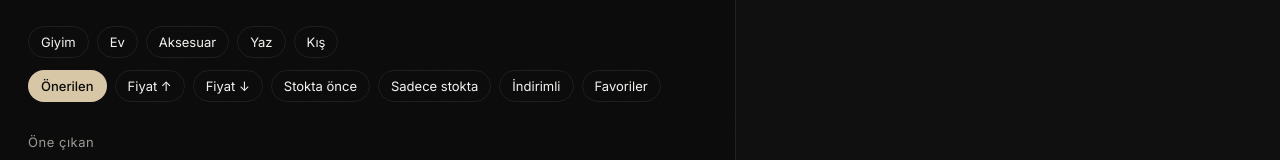
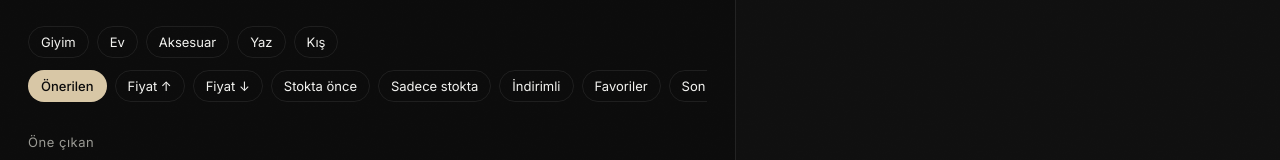
Before and after one commit to mattiasadem/qante-commerce, a Next.js app in the folder web/: page / in a window 1280 px wide. Shown: the part 193-353 px from the top of the page. Built offline with nearby package versions, Linux system fonts and the light colour scheme.

Commit message:
feat(shop): Son bakılanlar (PDP track, home rail, filter, clear)

```diff
--- a/web/components/ui-shop-core.tsx
+++ b/web/components/ui-shop-core.tsx
@@ -75,6 +75,52 @@ export function FavoriteButton({
       {compact ? (on ? "♥" : "♡") : on ? "Favoride" : "Favoriye ekle"}
     </button>
   );
+}
+
+const RECENT_KEY = "qante_recent_views";
+const RECENT_MAX = 8;
+
+export function readRecent(): string[] {
+  try {
+    const raw = JSON.parse(localStorage.getItem(RECENT_KEY) || "[]") as string[];
+    return Array.isArray(raw) ? raw.filter((x) => typeof x === "string") : [];
+  } catch {
+    return [];
+  }
+}
+
+export function writeRecent(ids: string[]) {
+  try {
+    localStorage.setItem(RECENT_KEY, JSON.stringify(ids.slice(0, RECENT_MAX)));
+    window.dispatchEvent(new CustomEvent("qante-recent"));
+  } catch {
+    /* ignore */
+  }
+}
+
+/** Record a PDP view — newest first, deduped, capped. */
+export function pushRecent(id: string) {
+  const prev = readRecent().filter((x) => x !== id);
+  writeRecent([id, ...prev]);
+}
+
+export function clearRecent() {
+  writeRecent([]);
+}
+
+export function useRecentViews() {
+  const [ids, setIds] = useState<string[]>([]);
+  useEffect(() => {
+    const sync = () => setIds(readRecent());
+    sync();
+    window.addEventListener("storage", sync);
+    window.addEventListener("qante-recent", sync);
+    return () => {
+      window.removeEventListener("storage", sync);
+      window.removeEventListener("qante-recent", sync);
+    };
+  }, []);
+  return { ids, clear: clearRecent };
 }
 
 export function AddButton({ productId, disabled, qty = 1 }: { productId: string; disabled?: boolean; qty?: number }) {
--- a/web/components/ui-shop-home.tsx
+++ b/web/components/ui-shop-home.tsx
@@ -4,7 +4,7 @@ import { useMemo, useState } from "react";
 import type { Product } from "@/lib/core";
 import { CATEGORIES } from "@/lib/core";
 import { ShopFooter, useAsk } from "@/components/ui-shell";
-import { ProductCard, ProductGrid, SORTS, useFavorites, type SortId } from "@/components/ui-shop-core";
+import { ProductCard, ProductGrid, SORTS, useFavorites, useRecentViews, type SortId } from "@/components/ui-shop-core";
 
 export function HomeView({
   products,
@@ -24,10 +24,12 @@ export function HomeView({
   const { requestAsk } = useAsk();
   const router = useRouter();
   const { ids: favIds } = useFavorites();
+  const { ids: recentIds, clear: clearRecentViews } = useRecentViews();
   const [sort, setSort] = useState<SortId>("default");
   const [inStockOnly, setInStockOnly] = useState(false);
   const [onSaleOnly, setOnSaleOnly] = useState(false);
   const [favOnly, setFavOnly] = useState(false);
+  const [recentOnly, setRecentOnly] = useState(false);
   function pick(cat: string) {
     const next = category === cat ? "" : cat;
     requestAsk(next ? `${next} bakıyorum` : "öne çıkanlar");
@@ -42,6 +44,11 @@ export function HomeView({
       const set = new Set(favIds);
       list = list.filter((p) => set.has(p.id));
     }
+    if (recentOnly) {
+      const order = new Map(recentIds.map((id, i) => [id, i]));
+      list = list.filter((p) => order.has(p.id));
+      list.sort((a, b) => (order.get(a.id)! - order.get(b.id)!));
+    }
     if (inStockOnly) list = list.filter((p) => p.stock > 0);
     if (onSaleOnly) list = list.filter((p) => typeof p.compare_at === "number" && p.compare_at > p.price);
     if (sort === "price_asc") list.sort((a, b) => a.price - b.price);
@@ -54,9 +61,15 @@ export function HomeView({
         return b.stock - a.stock;
       });
     return list;
-  }, [products, sort, inStockOnly, onSaleOnly, favOnly, favIds]);
+  }, [products, sort, inStockOnly, onSaleOnly, favOnly, favIds, recentOnly, recentIds]);
+  const recentProducts = useMemo(() => {
+    const map = new Map(products.map((p) => [p.id, p]));
+    return recentIds.map((id) => map.get(id)).filter(Boolean) as Product[];
+  }, [products, recentIds]);
   const showFeatured =
-    !query && !category && featured.length && sort === "default" && !inStockOnly && !onSaleOnly && !favOnly;
+    !query && !category && featured.length && sort === "default" && !inStockOnly && !onSaleOnly && !favOnly && !recentOnly;
+  const showRecentRail =
+    !query && !category && recentProducts.length > 0 && sort === "default" && !inStockOnly && !onSaleOnly && !favOnly && !recentOnly;
   return (
     <div className="grid-wrap">
       <div className="hero-row">
@@ -112,11 +125,49 @@ export function HomeView({
           type="button"
           aria-pressed={favOnly}
           data-filter="favorites"
-          onClick={() => setFavOnly((v) => !v)}
+          onClick={() => {
+            setFavOnly((v) => !v);
+            setRecentOnly(false);
+          }}
         >
           Favoriler{favIds.length ? ` · ${favIds.length}` : ""}
         </button>
+        <button
+          className={`chip ${recentOnly ? "on" : ""}`}
+          type="button"
+          aria-pressed={recentOnly}
+          data-filter="recent"
+          onClick={() => {
+            setRecentOnly((v) => !v);
+            setFavOnly(false);
+          }}
+        >
+          Son bakılanlar{recentIds.length ? ` · ${recentIds.length}` : ""}
+        </button>
+        {recentOnly && recentIds.length ? (
+          <button
+            className="chip"
+            type="button"
+            data-cta="clear-recent"
+            onClick={() => {
+              clearRecentViews();
+              setRecentOnly(false);
+            }}
+          >
+            Geçmişi temizle
+          </button>
+        ) : null}
       </div>
+      {showRecentRail ? (
+        <>
+          <div className="section-label">Son bakılanlar</div>
+          <div className="featured" data-rail="recent">
+            {recentProducts.slice(0, 4).map((p) => (
+              <ProductCard key={p.id} product={p} />
+            ))}
+          </div>
+        </>
+      ) : null}
       {showFeatured ? (
         <>
           <div className="section-label">Öne çıkan</div>
@@ -132,9 +183,11 @@ export function HomeView({
           ? `${filtered.length} sonuç · ${query}`
           : favOnly
             ? `Favoriler · ${filtered.length}`
-            : category
-              ? category
-              : "Katalog"}
+            : recentOnly
+              ? `Son bakılanlar · ${filtered.length}`
+              : category
+                ? category
+                : "Katalog"}
         {sort !== "default" ? ` · ${SORTS.find((s) => s.id === sort)?.label}` : ""}
         {inStockOnly ? " · stokta" : ""}
         {onSaleOnly ? " · indirimli" : ""}
--- a/web/components/ui-shop-pdp.tsx
+++ b/web/components/ui-shop-pdp.tsx
@@ -1,10 +1,10 @@
 "use client";
 import Link from "next/link";
-import { useState } from "react";
+import { useEffect, useState } from "react";
 import type { Product } from "@/lib/core";
 import { RETURN_DAYS, SHIP_FREE, money } from "@/lib/core";
 import { CheckoutNote, LineList, PayButton, ShipBar, ShopFooter, useAsk, useCart, ClearCartButton } from "@/components/ui-shell";
-import { AddButton, BuyNowButton, FavoriteButton, NotifyRestockButton, ProductCard } from "@/components/ui-shop-core";
+import { AddButton, BuyNowButton, FavoriteButton, NotifyRestockButton, ProductCard, pushRecent } from "@/components/ui-shop-core";
 
 export function AskAboutProduct({ product }: { product: Product }) {
   const { requestAsk } = useAsk();
@@ -28,6 +28,9 @@ export function PdpView({ product, related }: { product: Product; related: Produ
   const [qty, setQty] = useState(1);
   const out = product.stock <= 0;
   const maxQty = Math.max(1, product.stock);
+  useEffect(() => {
+    pushRecent(product.id);
+  }, [product.id]);
   return (
     <div className="product-page">
       <div className="gallery">
```
